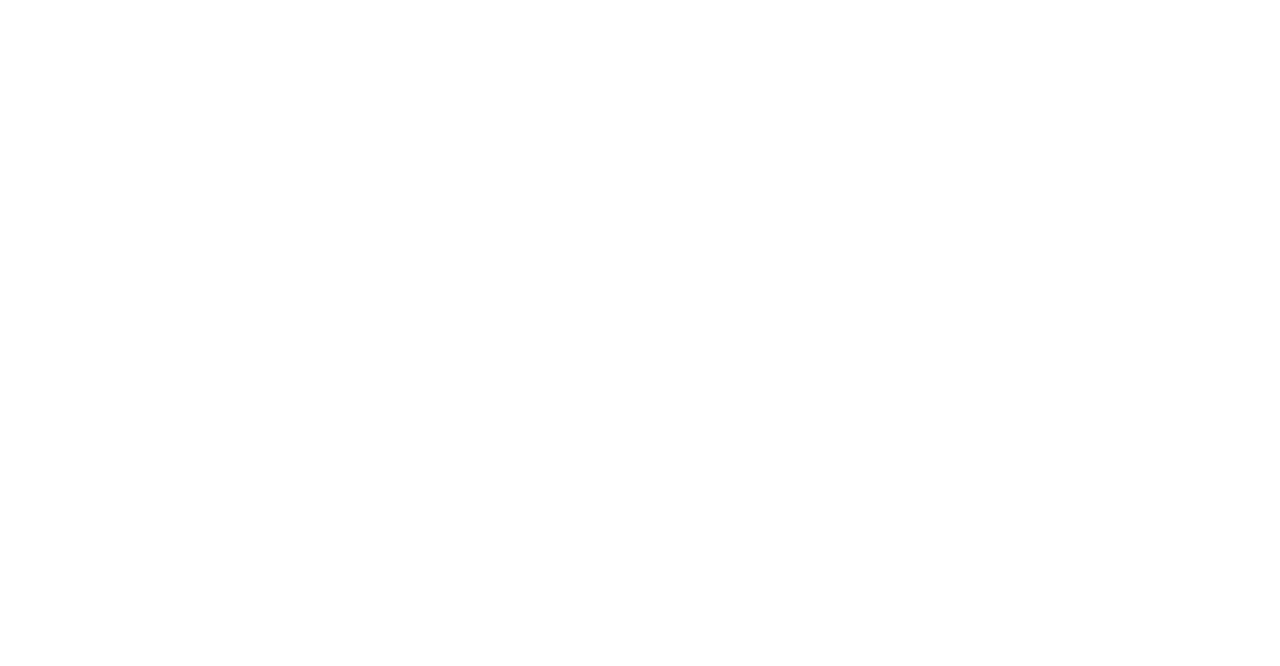
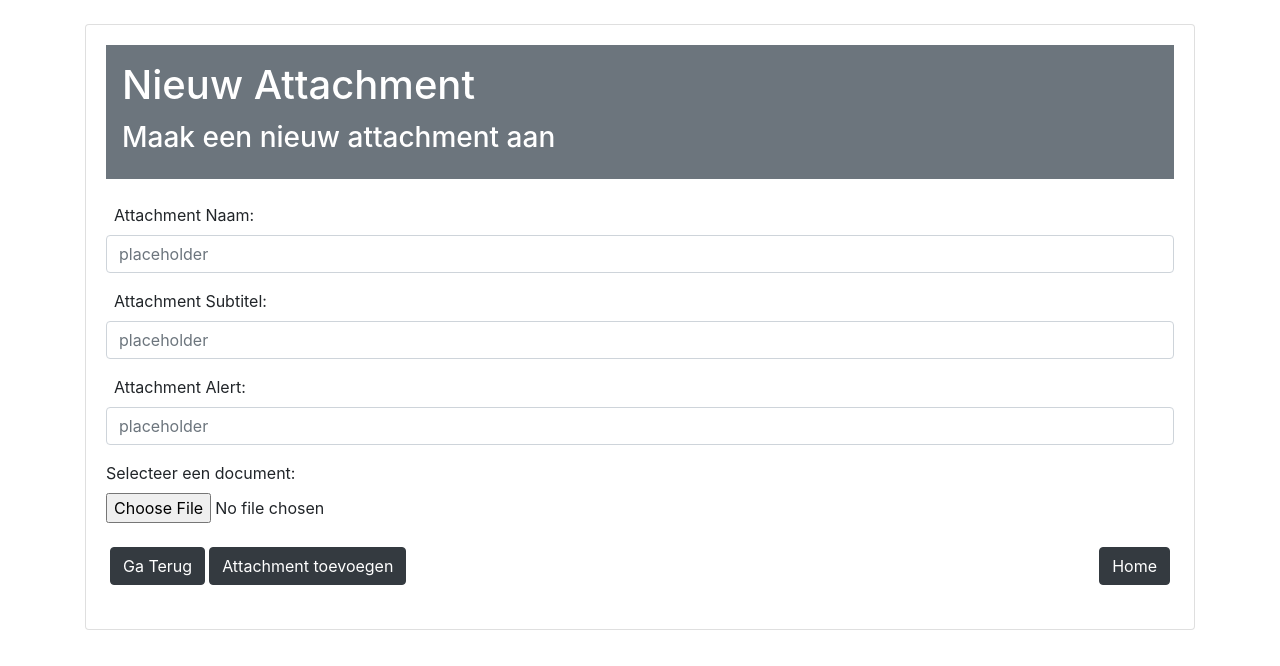
Before and after one commit to Heltzel/ordnerapp, a React (Create React App) app in the folder frontend/: page /attachments/create/1 in a window 1280 px wide. Shown: the top 666 px of the page. Built offline with nearby package versions, Linux system fonts and the light colour scheme.

Commit message:
Form NewAttachment

```diff
--- a/frontend/src/pages/MainDoc.js
+++ b/frontend/src/pages/MainDoc.js
@@ -3,7 +3,12 @@
 import { Alert, Card, Table } from 'react-bootstrap'
 import CardHeader from '../components/card/CardHeader'
 import { AiOutlineCloseCircle } from 'react-icons/ai'
-import { GoBackButton, HomeButton, InfoButton } from '../components/buttons'
+import {
+  CreateNewButton,
+  GoBackButton,
+  HomeButton,
+  InfoButton,
+} from '../components/buttons'
 import { fetchMaindoc } from '../redux'
 import { connect } from 'react-redux'
 import { Link } from 'react-router-dom'
@@ -97,6 +102,11 @@
       <div className="action-group d-flex justify-content-between mx-3 my-4">
         <span>
           <GoBackButton />
+          <CreateNewButton
+            route={`/attachments/create/${id}`}
+            type={'button'}
+            title={'Nieuw Attachement'}
+          />
         </span>
         <span>
           <InfoButton showInfo={showInfo} setShowInfo={setShowInfo} />
--- /dev/null
+++ b/frontend/src/pages/forms/NewAttachment.js
@@ -0,0 +1,87 @@
+import React, { useState } from 'react'
+import { Card, Form } from 'react-bootstrap'
+import CardHeader from '../../components/card/CardHeader'
+import {
+  GoBackButton,
+  HomeButton,
+  SubmitFormButton,
+} from '../../components/buttons'
+import { useParams, useHistory } from 'react-router'
+
+function NewAttachment() {
+  const [attachmentName, setAttachmentName] = useState('')
+  const [attachmentNote, setAttachmentNote] = useState('')
+  const [attachmentAlert, setAttachmentAlert] = useState('')
+  const [attachmentUpload, setAttachmentUpload] = useState('')
+
+  const { id } = useParams()
+  const history = useHistory()
+
+  const submitHandler = (e) => {
+    e.preventDefault()
+
+    setAttachmentName('')
+    setAttachmentNote('')
+    setAttachmentAlert('')
+    setAttachmentUpload('')
+    // history.goBack()
+  }
+  return (
+    <Card className="mt-4">
+      <Card.Body>
+        <CardHeader
+          title={'Nieuw Attachment'}
+          subtitle={'Maak een nieuw attachment aan'}
+        />
+
+        <Form className="mt-4" onSubmit={submitHandler}>
+          <Form.Group>
+            <Form.Label className="pl-2">Attachment Naam:</Form.Label>
+            <Form.Control
+              type="text"
+              placeholder="placeholder"
+              value={attachmentName}
+              onChange={(e) => setAttachmentName(e.target.value)}
+            />
+          </Form.Group>
+          <Form.Group>
+            <Form.Label className="pl-2">Attachment Subtitel:</Form.Label>
+            <Form.Control
+              type="text"
+              placeholder="placeholder"
+              value={attachmentNote}
+              onChange={(e) => setAttachmentNote(e.target.value)}
+            />
+          </Form.Group>
+          <Form.Group>
+            <Form.Label className="pl-2">Attachment Alert:</Form.Label>
+            <Form.Control
+              type="text"
+              placeholder="placeholder"
+              value={attachmentAlert}
+              onChange={(e) => setAttachmentAlert(e.target.value)}
+            />
+          </Form.Group>
+          <Form.Group>
+            <Form.File
+              id="exampleFormControlFile1"
+              label="Selecteer een document:"
+              value={attachmentUpload}
+              onChange={(e) => setAttachmentUpload(e.target.value)}
+            />
+          </Form.Group>
+
+          <div className="action-group d-flex justify-content-between mx-1 my-4">
+            <span>
+              <GoBackButton />
+              <SubmitFormButton title={'Attachment toevoegen'} />
+            </span>
+            <HomeButton />
+          </div>
+        </Form>
+      </Card.Body>
+    </Card>
+  )
+}
+
+export default NewAttachment
--- a/frontend/src/pages/forms/NewMainDoc.js
+++ b/frontend/src/pages/forms/NewMainDoc.js
@@ -85,7 +85,7 @@
           <div className="action-group d-flex justify-content-between mx-1 my-4">
             <span>
               <GoBackButton />
-              <SubmitFormButton title={'Nieuw Hoofd Document'} />
+              <SubmitFormButton title={'Hoofd Document toevoegen'} />
             </span>
             <HomeButton />
           </div>
--- a/frontend/src/pages/forms/NewOrdner.js
+++ b/frontend/src/pages/forms/NewOrdner.js
@@ -54,7 +54,7 @@
           <div className="action-group d-flex justify-content-between mx-3 my-4">
             <span>
               <GoBackButton />
-              <SubmitFormButton title={'Nieuwe Ordner'} />
+              <SubmitFormButton title={'Ordner toevoegen'} />
             </span>
             <HomeButton />
           </div>
--- a/frontend/src/router.js
+++ b/frontend/src/router.js
@@ -6,6 +6,7 @@
 import MainDoc from './pages/MainDoc'
 import Ordner from './pages/Ordner'
 import NewMainDoc from './pages/forms/NewMainDoc'
+import NewAttachment from './pages/forms/NewAttachment'
 
 const RouterComp = () => {
   return (
@@ -16,6 +17,7 @@
         <Route path="/maindocs/:id" component={MainDoc} />
         <Route path="/ordners/create" component={NewOrdner} />
         <Route exact path="/ordners/:id" component={Ordner} />
+        <Route path="/attachments/create/:id" component={NewAttachment} />
         <Route exact path="/attachments/:id" component={Attachement} />
       </Switch>
     </Router>
```
